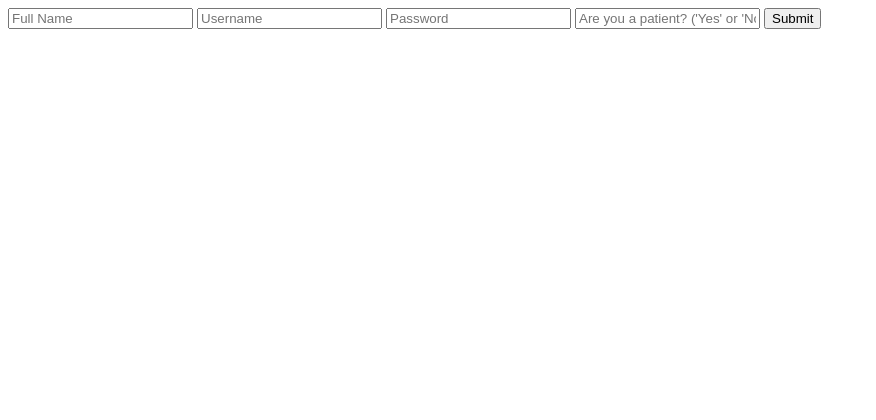
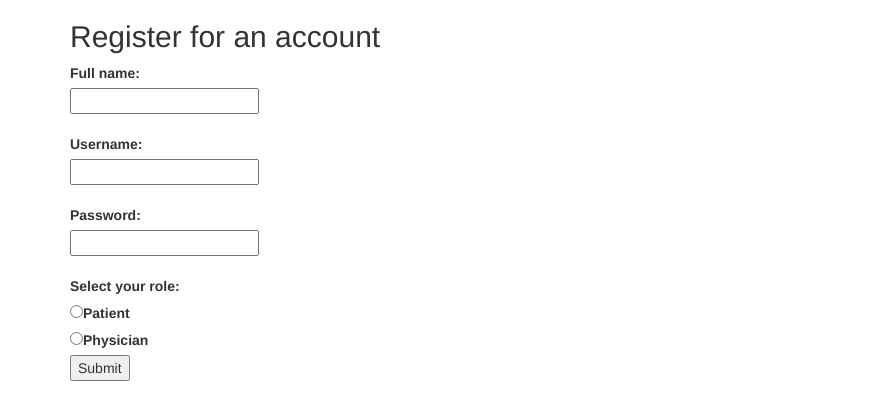
Before and after one commit to matthewyu23/DiagnoSEE, a Flask app: page /register.html in a window 1280 px wide. Shown: the top 420 px of the page, without its empty margins (0-876 px from the left). Run offline with Flask 2, Linux system fonts and the light colour scheme; some libraries are stand-ins or nearby versions.

Commit message:
update login/register page

```diff
--- a/app/application.py
+++ b/app/application.py
@@ -47,7 +47,7 @@ def val_user():
     full_name = request.form.get("full_name")
     username = request.form.get("user")
     password = request.form.get("password")
-    is_patient = request.form.get("user_type")
+    is_patient = True if request.form.get("user_type") == "patient" else False
     if db.execute("SELECT * FROM users WHERE username = :username", {"username":username}).rowcount == 0:
         db.execute("INSERT INTO users (full_name, username, password, is_patient) VALUES (:full_name, :username, :password, :is_patient)", {"full_name":full_name, "username":username, "password":password, "is_patient":is_patient})
         db.commit()
--- a/app/templates/register.html
+++ b/app/templates/register.html
@@ -1,17 +1,31 @@
 <!DOCTYPE html>
 
 <html>
-    <head><title>Register!</title></head>
+    <head>
+        <title>Register</title>
+        <meta charset="utf-8">
+        <link rel="stylesheet" href="https://maxcdn.bootstrapcdn.com/bootstrap/3.4.1/css/bootstrap.min.css">
+        <script src="https://ajax.googleapis.com/ajax/libs/jquery/3.5.1/jquery.min.js"></script>
+        <script src="https://maxcdn.bootstrapcdn.com/bootstrap/3.4.1/js/bootstrap.min.js"></script>
+    </head>
     <body>
+      <div class="container">
+        <h2>Register for an account</h2>
         <form action="validate_user" method="post">
-            <input type="text" name="full_name" placeholder="Full Name">
-            <input type="text" name="user" placeholder="Username">
-            <input type="password" name="password" placeholder="Password">
-            <input type="text" name="user_type" placeholder="Are you a patient? ('Yes' or 'No')">
+            <label for="full_name"><b>Full name:</b></label><br>
+            <input type="text" name="full_name" required><br><br>
+            <label for="user"><b>Username:</b></label><br>
+            <input type="text" name="user" required><br><br>
+            <label for="user"><b>Password:</b></label><br>
+            <input type="password" name="password" required><br><br>
+            <label for="user_type"><b>Select your role:</b></label><br>
+            <input type="radio" name="user_type" value="patient"><label>Patient</label><br>
+            <input type="radio" name="user_type" value="physician"><label>Physician</label><br>
             <button>Submit</button>
         </form>
         {% if error_message %}
             <p style="color:red;">{{error_message}}</p>
         {% endif %}
+      </div>
     </body>
 </html>
```
Also changed, not shown: app/templates/login.html (+14 -3 lines).
